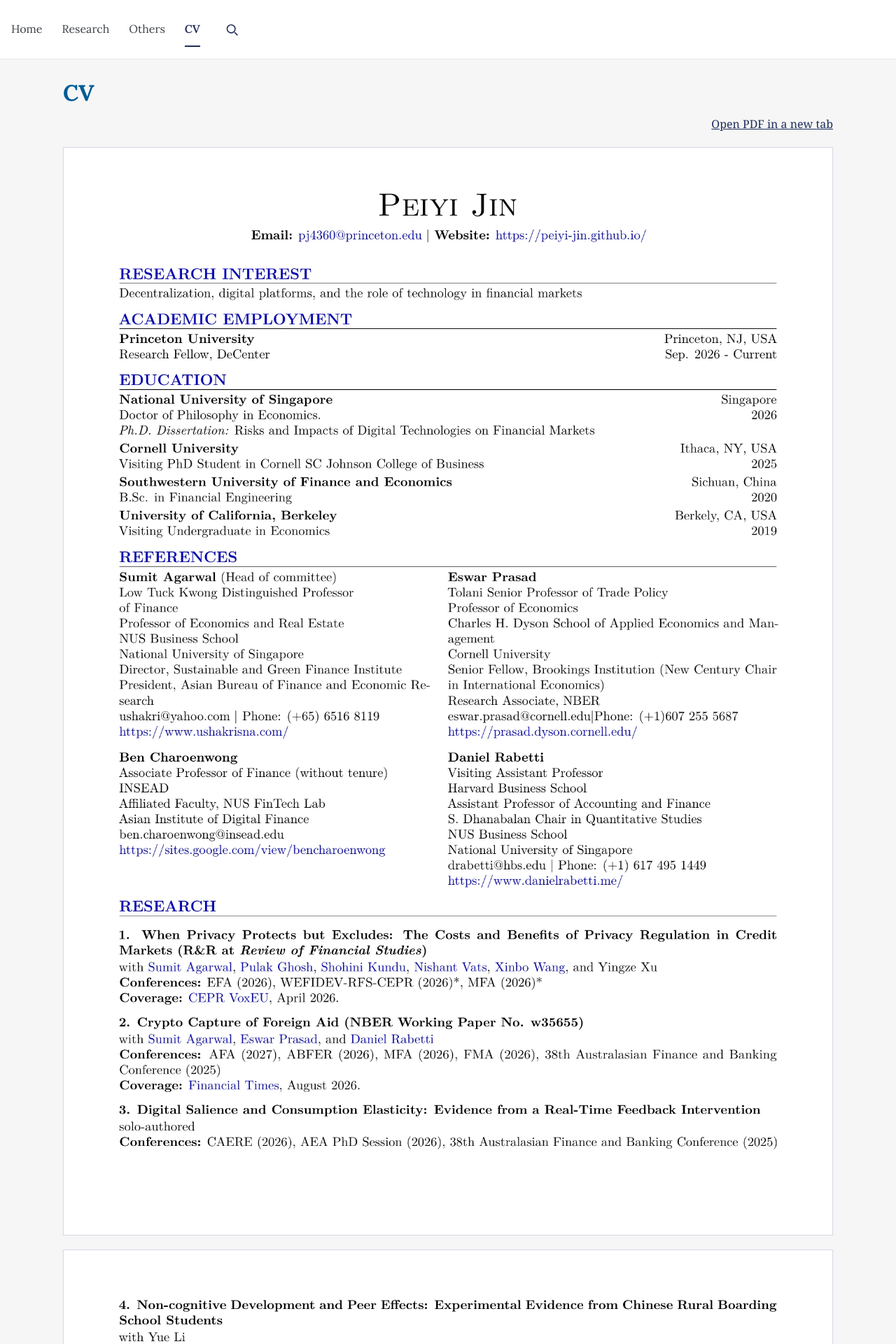
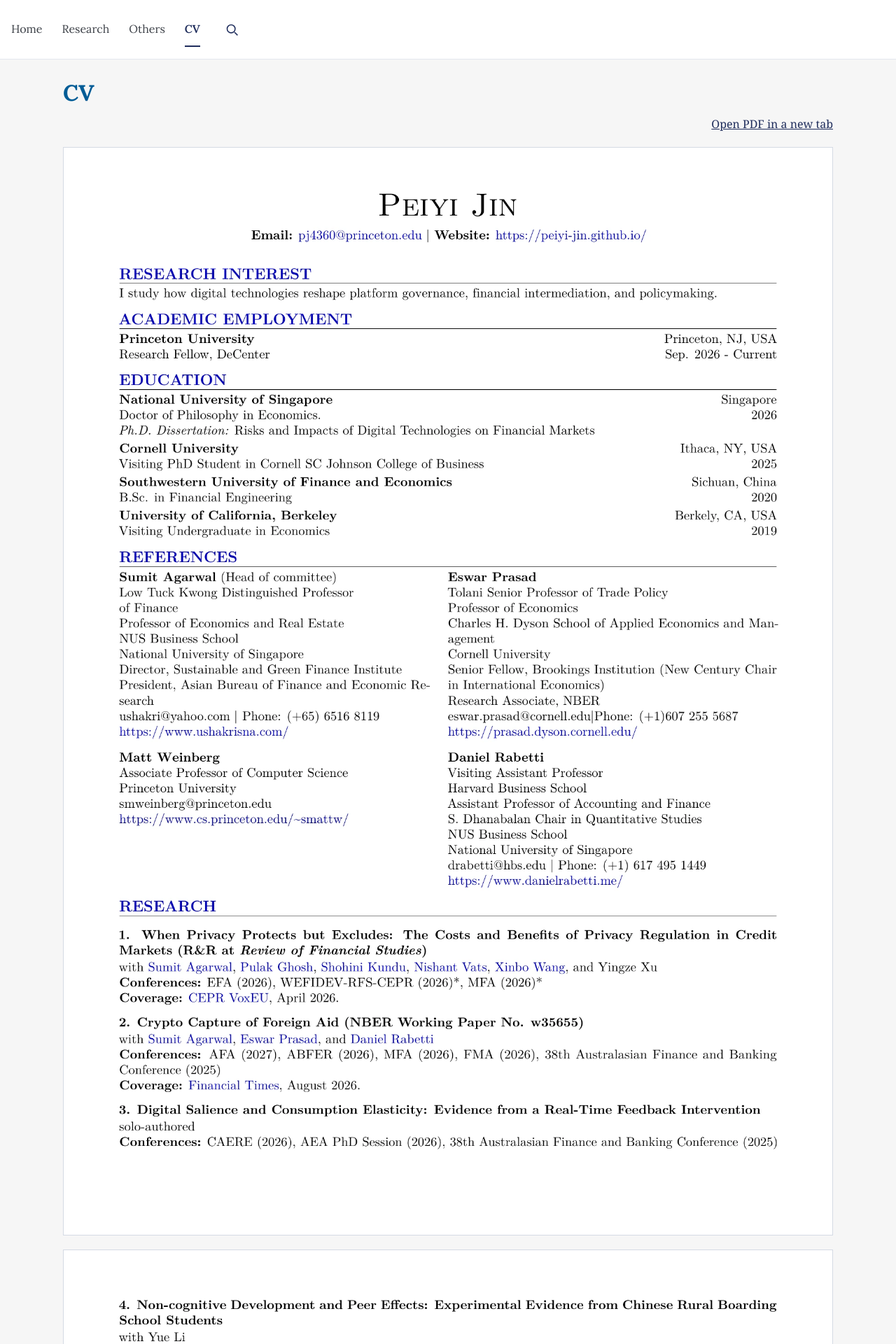
Before and after one commit to peiyi-jin/peiyi-jin.github.io, a Jekyll site: the page built from _pages/cv.md, in a window 1280 px wide. Shown: the top 1920 px of the page at 70% size. Built offline with Jekyll 4.4.1, drawn with Linux system fonts in a browser that asks for light colours; some web fonts are replaced.

Commit message:
Update CV research interests, referee, funding and academic service

```diff
--- a/_pages/cv.md
+++ b/_pages/cv.md
@@ -16,8 +16,8 @@ author_profile: false
   }
 </style>
 
-<p class="cv-actions"><a href="{{ base_path }}/files/PeiyiJin_NUS_2026.pdf" target="_blank" rel="noopener noreferrer">Open PDF in a new tab</a></p>
+<p class="cv-actions"><a href="{{ base_path }}/files/PeiyiJin_CV_20261117.pdf" target="_blank" rel="noopener noreferrer">Open PDF in a new tab</a></p>
 <div class="cv-pages" aria-label="Peiyi Jin's curriculum vitae, two pages">
-  <img src="{{ base_path }}/assets/images/cv/page-1.webp" alt="Peiyi Jin's curriculum vitae, page 1 of 2" width="1697" height="2400">
-  <img src="{{ base_path }}/assets/images/cv/page-2.webp" alt="Peiyi Jin's curriculum vitae, page 2 of 2" width="1697" height="2400" loading="lazy">
+  <img src="{{ base_path }}/assets/images/cv/20261117/page-1.webp" alt="Peiyi Jin's curriculum vitae, page 1 of 2" width="1697" height="2400">
+  <img src="{{ base_path }}/assets/images/cv/20261117/page-2.webp" alt="Peiyi Jin's curriculum vitae, page 2 of 2" width="1697" height="2400" loading="lazy">
 </div>
```
Also changed, not shown: assets/images/cv/20261117/page-1.webp (added), assets/images/cv/20261117/page-2.webp (added), 1 other file.
